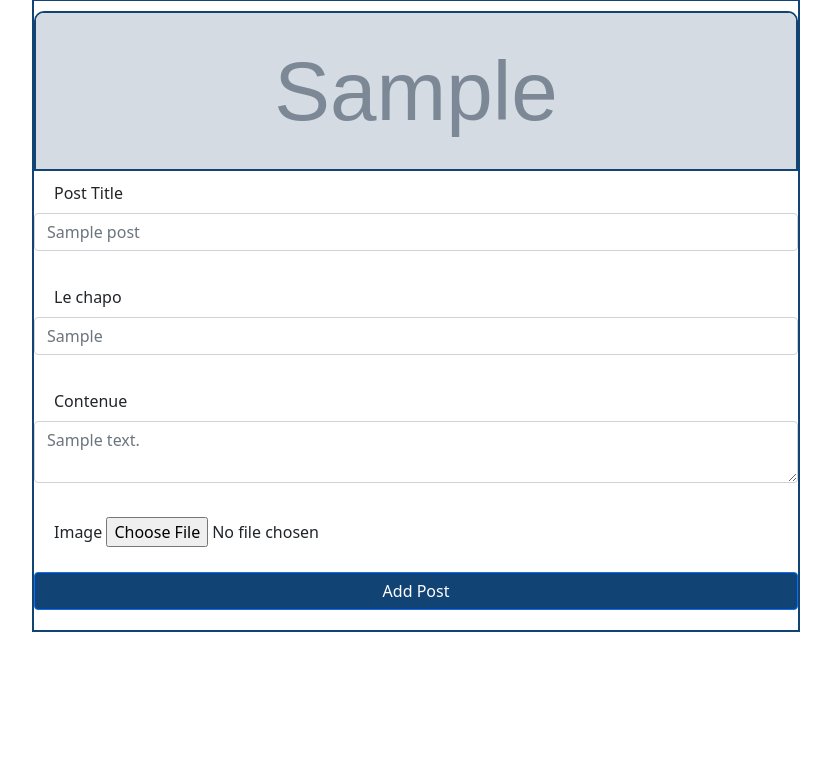
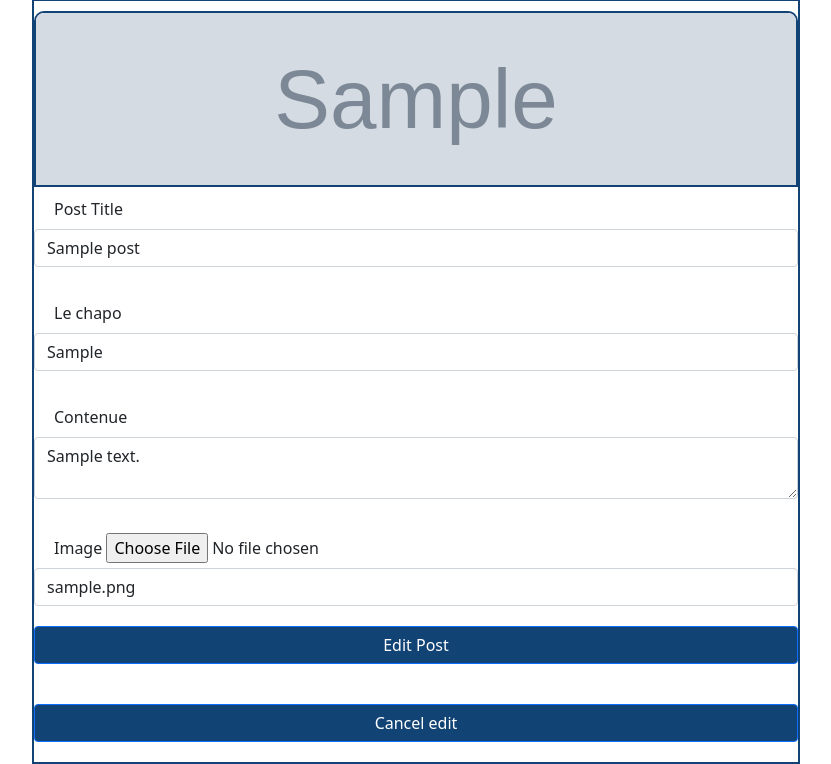
Before and after one commit to Nmalsha/create_PHP_Blog, a PHP site: template views/admins/editpost.php in a window 1280 px wide. Shown: the part 145-909 px from the top of the page, without its empty margins (224-1055 px from the left). Before the commit the page ends 777 px from the top, so only its background shows below. Run offline with PHP 8.4, Linux system fonts and the light colour scheme; the visitor is signed in with stand-in values (Sample User, id 1); the template is opened without the code that fills it: most values are stand-ins (such as "Sample title", 1, 10 or a date in 2020); grey boxes marked "Sample" are stand-in pictures; some libraries are stand-ins or nearby versions; grey boxes are pictures that could not be loaded.

Commit message:
Edit post action is success

```diff
--- a/public/style.css
+++ b/public/style.css
@@ -65,7 +65,7 @@ label {
 }
 /* blog.php*/
 .img_style {
-  height: 10rem;
+  height: 11rem;
   border-radius: 10px 10px 0px 0;
   border: 2px solid #124375;
 }
--- a/views/admins/editpost.php
+++ b/views/admins/editpost.php
@@ -12,27 +12,30 @@ echo '<img class="card-img-top img_style" src="../../public/images/'.$post["post
 
         <div class="col-8 width ">
                 <label for="postTitle" class="form-label">Post Title</label>
-                <input type="text" class="form-control"  name="postTitle" placeholder="<?php echo $post['postTitle']?>">
+                <input type="text" class="form-control"  name="postTitle" value="<?php echo $post['postTitle']?>">
 
             </div>
             <br>
             <div class="col-8 width">
                 <label for="chapo" class="form-label">Le chapo</label>
-                <input type="text" class="form-control"  name="chapo" placeholder="<?php echo $post['postChapo']?>">
+                <input type="text" class="form-control"  name="chapo" value="<?php echo $post['postChapo']?>">
 
             </div>
             <br>
             <div class="col-8 width">
                 <label for="contenue" class="form-label">Contenue</label>
-                <textarea class="form-control" placeholder="<?php echo $post['postContent']?>"  name="contenue"></textarea>
+                <textarea class="form-control"   name="contenue" value="<?php echo $post['postContent'];?>"><?php echo $post['postContent'];?></textarea>
 
             </div>
             <br>
             <div class="col-8 width">
                 <label for="file" class="form-label">Image</label>
-                <input type="file" name="fileToUpload" id="fileToUpload">
+                <input type="file" name="fileToUpload" id="fileToUpload" >
+                <input type="text" class="form-control"  name="image" value="<?php echo $post['postImage']?>">
+
             </div>
-            <button type="submit" name="submit" class="btn btn-primary btn_style">Add Post</button>
+            <button type="submit" name="submit" class="btn btn-primary btn_style">Edit Post</button>
+            <a  href= "/admins/index" ><button type="submit" name="submit" class="btn btn-primary btn_style">Cancel edit</button></a>
 </div>
 </form>
 
--- a/views/admins/index.php
+++ b/views/admins/index.php
@@ -18,7 +18,7 @@ echo "<p> BONJOUR ADMIN " . $_SESSION["username"]."  ".$_SESSION["id"]." </p>";
 
 </div>
 <div class="content">
-  <h3 class="page_title">My Posts</h3>
+  <h3 class="page_title"> Posts</h3>
 <table>
   <thread>
   <th>Post Id</th>
```
Also changed, not shown: controllers/Admins.php (+55 -9 lines), models/Post.php (+22 -0 lines), views/posts/read.php (+9 -3 lines).
